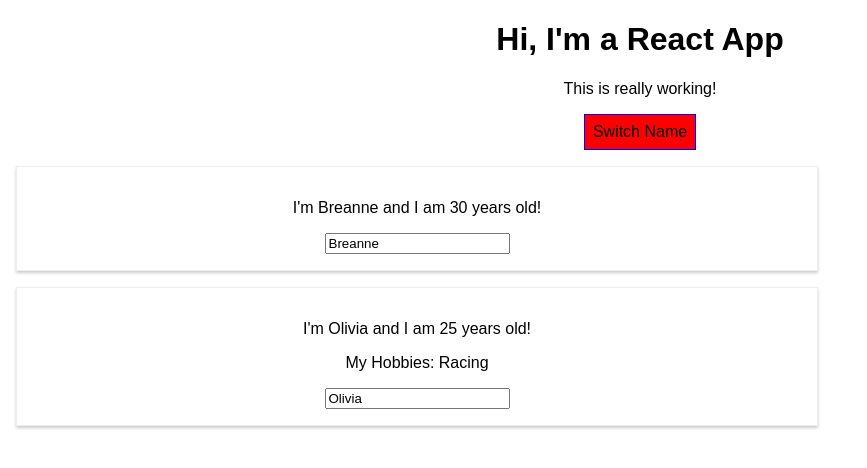
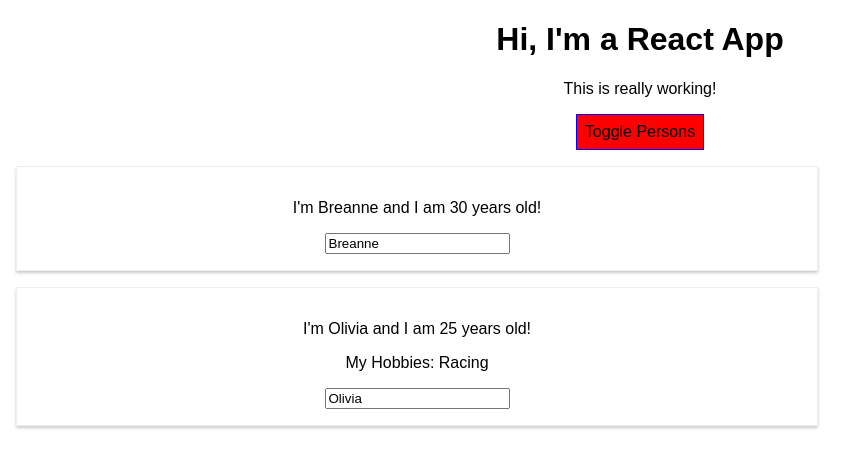
Before and after one commit to oliviakg/my-react-app, a React (Create React App) app: page / in a window 1280 px wide. Shown: the top 468 px of the page, without its empty margins (0-867 px from the left). Built offline with nearby package versions, Linux system fonts and the light colour scheme.

Commit message:
render content dynamically

```diff
--- a/src/App.js
+++ b/src/App.js
@@ -8,7 +8,8 @@
       { name: 'Breanne', age: 30 },
       { name: 'Olivia', age: 25 },
     ],
-    otherState: 'some other value'
+    otherState: 'some other value',
+    showPersons: true
   }
 
   switchNameHandler = (newName) => {
@@ -29,6 +30,11 @@
     })
   }
 
+  togglePersonsHandler = () => {
+    const doesShow = this.state.showPersons;
+    this.setState({ showPersons : !doesShow });
+  }
+
   render() {
 
     const style = {
@@ -42,7 +48,9 @@
       <div className="App">
         <h1>Hi, I'm a React App</h1>
         <p>This is really working!</p>
-        <button style={style} onClick={() => this.switchNameHandler('Grace!!')}>Switch Name</button>
+        <button style={style} onClick={this.togglePersonsHandler}>Toggle Persons</button>
+        {this.state.showPersons ?
+          (<div >
             <Person
               name={this.state.persons[0].name}
               age={this.state.persons[0].age}
@@ -53,6 +61,8 @@
               age={this.state.persons[1].age}
               click={this.switchNameHandler.bind(this, 'Charlotte!')}
             >My Hobbies: Racing</Person>
+          </div>) : null
+        }
       </div>
     );
   }
```
Lines whose indentation alone changed are shown as unchanged.
